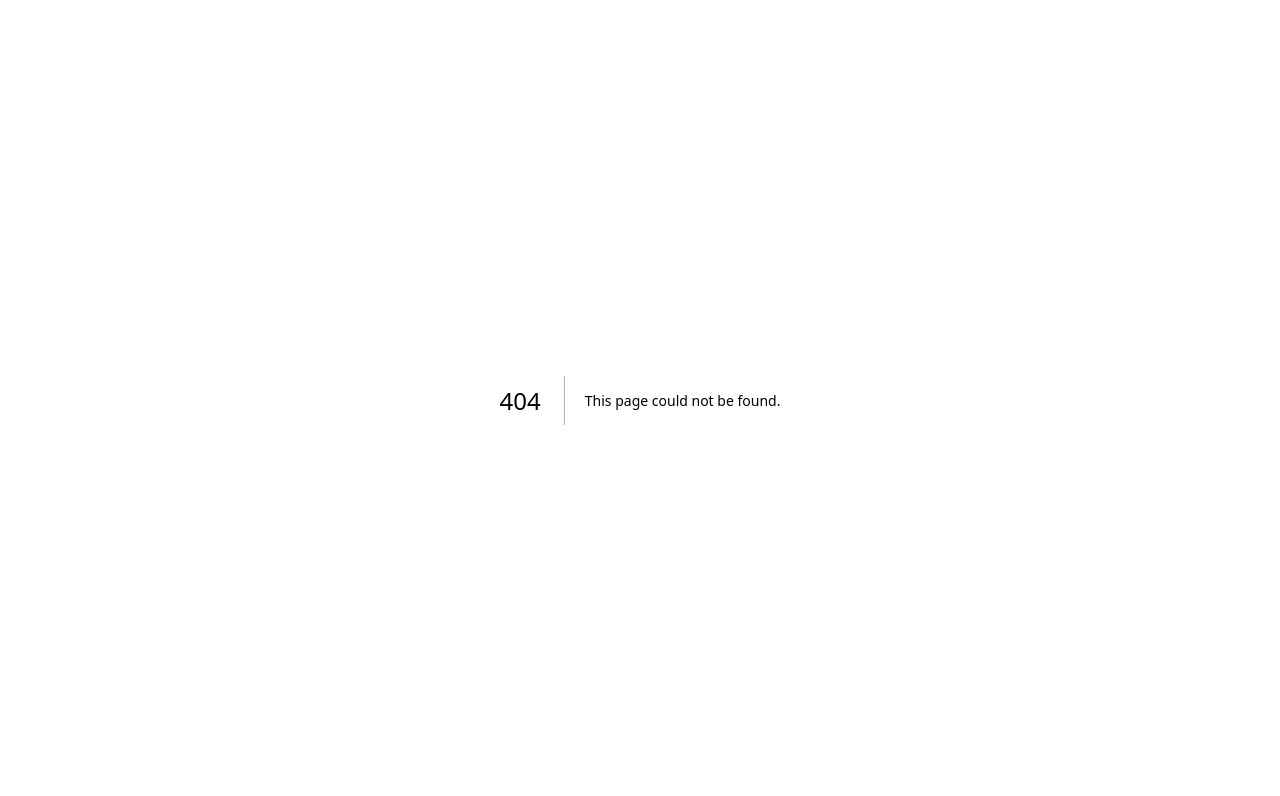
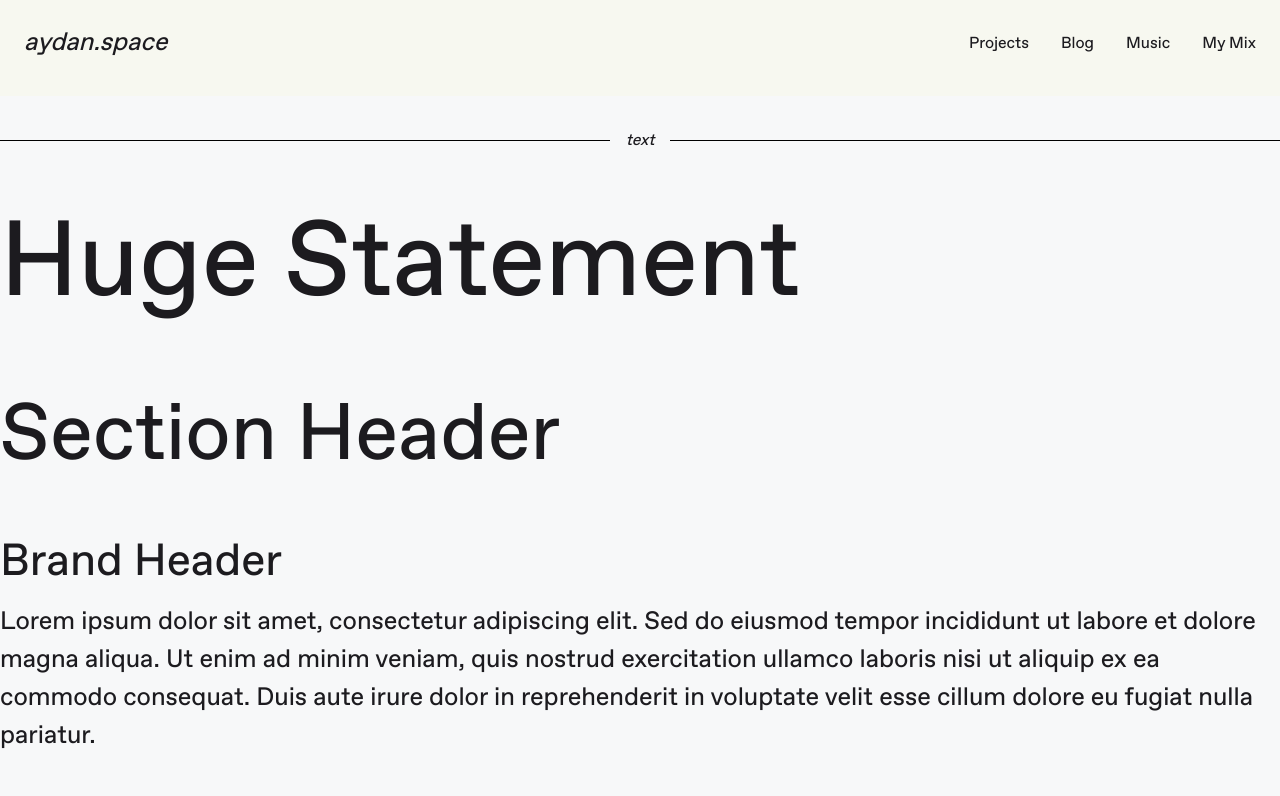
Before and after one commit to aydangoon/aydan.space, a Next.js app: page /test in a window 1280 px wide. Before the commit this address had no page. Shown: the top 796 px of the page. Built offline with nearby package versions, Linux system fonts and the light colour scheme.

Commit message:
legitimately beautiful navbar

```diff
--- a/src/app/globals.css
+++ b/src/app/globals.css
@@ -36,6 +36,11 @@
     --ts-emerald-400: 52 211 153;
     --ts-amber-400: 251 191 36;
     --ts-violet-800: 91 33 182;
+
+    /* sizes */
+    --navbar-height: 6rem;
+    --footer-height: 30rem;
+    --content-height: calc(100vh - var(--footer-height));
 
     /* theme */
     --background: var(--off-white);
--- a/src/app/layout.tsx
+++ b/src/app/layout.tsx
@@ -2,6 +2,8 @@ import type { Metadata } from 'next'
 import localFont from 'next/font/local'
 
 import './globals.css'
+import Footer from '@/components/footer'
+import Navbar from '@/components/navbar'
 import { cn } from '@/lib/utils/shadcn'
 
 // set Favorit as the global default font this also sets the font for shad cn components
@@ -28,7 +30,9 @@ export default function RootLayout({
   return (
     <html lang="en">
       <body className={cn(favorit_sans.variable, favorit_mono.variable, 'font-sans')}>
-        {children}
+        <Navbar />
+        <div className="pt-navbar min-h-content h-[200dvh]">{children}</div>
+        <Footer />
       </body>
     </html>
   )
--- a/src/app/page.tsx
+++ b/src/app/page.tsx
@@ -1,58 +1,7 @@
-import { AlertCircle } from 'lucide-react'
+import { FC } from '@/lib/utils/types'
 
-import { Button } from '@/components/ui/button'
-
-const Home = () => {
-  return (
-    <div className="flex min-h-screen flex-col space-y-8 bg-[#f7f8f9] py-8">
-      <Divider text="text" />
-      <section className="flex flex-col">
-        <div className="flex flex-col space-y-8">
-          <h2 className="text-5xl">Huge Statement</h2>
-          <h2 className="text-4xl">Section Header</h2>
-          <div className="flex flex-col space-y-2">
-            <h3 className="text-2xl">Brand Header</h3>
-            <p className="text-lg">
-              Lorem ipsum dolor sit amet, consectetur adipiscing elit. Sed do eiusmod tempor
-              incididunt ut labore et dolore magna aliqua. Ut enim ad minim veniam, quis nostrud
-              exercitation ullamco laboris nisi ut aliquip ex ea commodo consequat. Duis aute irure
-              dolor in reprehenderit in voluptate velit esse cillum dolore eu fugiat nulla pariatur.
-            </p>
-          </div>
-          <div className="flex w-[500px] flex-col space-y-2">
-            <h3 className="text-xl">Paragraph Header</h3>
-            <p className="text-md">
-              Lorem ipsum dolor sit amet, consectetur adipiscing elit. Sed do eiusmod tempor
-              incididunt ut labore et dolore magna aliqua. Ut enim ad minim veniam, quis nostrud
-              exercitation ullamco laboris nisi ut aliquip ex ea commodo consequat. Duis aute irure
-              dolor in reprehenderit in voluptate velit esse cillum dolore eu fugiat nulla pariatur.
-            </p>
-          </div>
-        </div>
-      </section>
-      <Divider text="buttons" />
-      <section className="inline-flex space-x-4">
-        <Button variant="accent">ACCENT</Button>
-        <Button variant="primary">PRIMARY</Button>
-        <Button variant="secondary">SECONDARY</Button>
-        <Button variant="outline">OUTLINE</Button>
-        <Button variant="link">LINK</Button>
-        <Button variant="ghost">ghost</Button>
-        <Button variant="skeuo">SKEUOMORPHISM</Button>
-        <Button variant="skeuo" size="icon">
-          <AlertCircle />
-        </Button>
-      </section>
-    </div>
-  )
+const Home: FC = () => {
+  return <div>hello world</div>
 }
 
-const Divider = ({ text }: { text: string }) => (
-  <div className="flex items-center space-x-4">
-    <div className="h-[1px] flex-grow bg-black"></div>
-    <div className="italic">{text}</div>
-    <div className="h-[1px] flex-grow bg-black"></div>
-  </div>
-)
-
 export default Home
--- /dev/null
+++ b/src/app/test/page.tsx
@@ -0,0 +1,58 @@
+import { AlertCircle } from 'lucide-react'
+
+import { Button } from '@/components/ui/button'
+
+const Home = () => {
+  return (
+    <div className="flex min-h-screen flex-col space-y-8 bg-[#f7f8f9] py-8">
+      <Divider text="text" />
+      <section className="flex flex-col">
+        <div className="flex flex-col space-y-8">
+          <h2 className="text-5xl">Huge Statement</h2>
+          <h2 className="text-4xl">Section Header</h2>
+          <div className="flex flex-col space-y-2">
+            <h3 className="text-2xl">Brand Header</h3>
+            <p className="text-lg">
+              Lorem ipsum dolor sit amet, consectetur adipiscing elit. Sed do eiusmod tempor
+              incididunt ut labore et dolore magna aliqua. Ut enim ad minim veniam, quis nostrud
+              exercitation ullamco laboris nisi ut aliquip ex ea commodo consequat. Duis aute irure
+              dolor in reprehenderit in voluptate velit esse cillum dolore eu fugiat nulla pariatur.
+            </p>
+          </div>
+          <div className="flex w-[500px] flex-col space-y-2">
+            <h3 className="text-xl">Paragraph Header</h3>
+            <p className="text-md">
+              Lorem ipsum dolor sit amet, consectetur adipiscing elit. Sed do eiusmod tempor
+              incididunt ut labore et dolore magna aliqua. Ut enim ad minim veniam, quis nostrud
+              exercitation ullamco laboris nisi ut aliquip ex ea commodo consequat. Duis aute irure
+              dolor in reprehenderit in voluptate velit esse cillum dolore eu fugiat nulla pariatur.
+            </p>
+          </div>
+        </div>
+      </section>
+      <Divider text="buttons" />
+      <section className="inline-flex space-x-4">
+        <Button variant="accent">ACCENT</Button>
+        <Button variant="primary">PRIMARY</Button>
+        <Button variant="secondary">SECONDARY</Button>
+        <Button variant="outline">OUTLINE</Button>
+        <Button variant="link">LINK</Button>
+        <Button variant="ghost">ghost</Button>
+        <Button variant="skeuo">SKEUOMORPHISM</Button>
+        <Button variant="skeuo" size="icon">
+          <AlertCircle />
+        </Button>
+      </section>
+    </div>
+  )
+}
+
+const Divider = ({ text }: { text: string }) => (
+  <div className="flex items-center space-x-4">
+    <div className="h-[1px] flex-grow bg-black"></div>
+    <div className="italic">{text}</div>
+    <div className="h-[1px] flex-grow bg-black"></div>
+  </div>
+)
+
+export default Home
--- /dev/null
+++ b/src/components/footer.tsx
@@ -0,0 +1,7 @@
+import { FC } from '@/lib/utils/types'
+
+const Footer: FC = () => {
+  return <div className="h-footer bg-foreground w-full"></div>
+}
+
+export default Footer
--- /dev/null
+++ b/src/components/navbar.tsx
@@ -0,0 +1,49 @@
+'use client'
+import { motion, useMotionValueEvent, useScroll, useTransform } from 'framer-motion'
+import { useRef, useState } from 'react'
+
+import { FC } from '@/lib/utils/types'
+
+const Navbar: FC = () => {
+  const ref = useRef<HTMLElement | null>(null)
+  const { scrollY } = useScroll()
+  const translateY = useTransform(() => {
+    const height = ref.current?.offsetHeight || 0
+    const y = scrollY.get()
+    const vy = scrollY.getVelocity()
+    return vy > 0 && y > height ? '-100%' : '0%'
+  })
+  useMotionValueEvent(translateY, 'change', (latest) => {
+    setTranslateYAnimation({
+      y: latest,
+      transition: {
+        duration: 0.5,
+        ease: 'easeInOut',
+      },
+    })
+  })
+  const [translateYAnimation, setTranslateYAnimation] = useState({})
+
+  return (
+    <motion.nav
+      ref={ref}
+      className="h-navbar fixed w-full justify-center"
+      animate={translateYAnimation}
+    >
+      <div className="bg-background/90 absolute inset-0" />
+      <div className="relative flex items-center justify-between p-6">
+        <a className="text-mono text-lg italic" href="/">
+          aydan.space
+        </a>
+        <div className="flex space-x-8">
+          <a href="/projects">Projects</a>
+          <a href="/blog">Blog</a>
+          <a href="/music">Music</a>
+          <a href="/my-mix">My Mix</a>
+        </div>
+      </div>
+    </motion.nav>
+  )
+}
+
+export default Navbar
--- a/tailwind.config.ts
+++ b/tailwind.config.ts
@@ -20,6 +20,11 @@ const config = {
       },
     },
     extend: {
+      spacing: {
+        navbar: 'var(--navbar-height)',
+        footer: 'var(--footer-height)',
+        content: 'var(--content-height)',
+      },
       fontFamily: {
         sans: ['var(--font-sans)', ...fontFamily.sans],
         mono: ['var(--font-mono)', ...fontFamily.mono],
```
